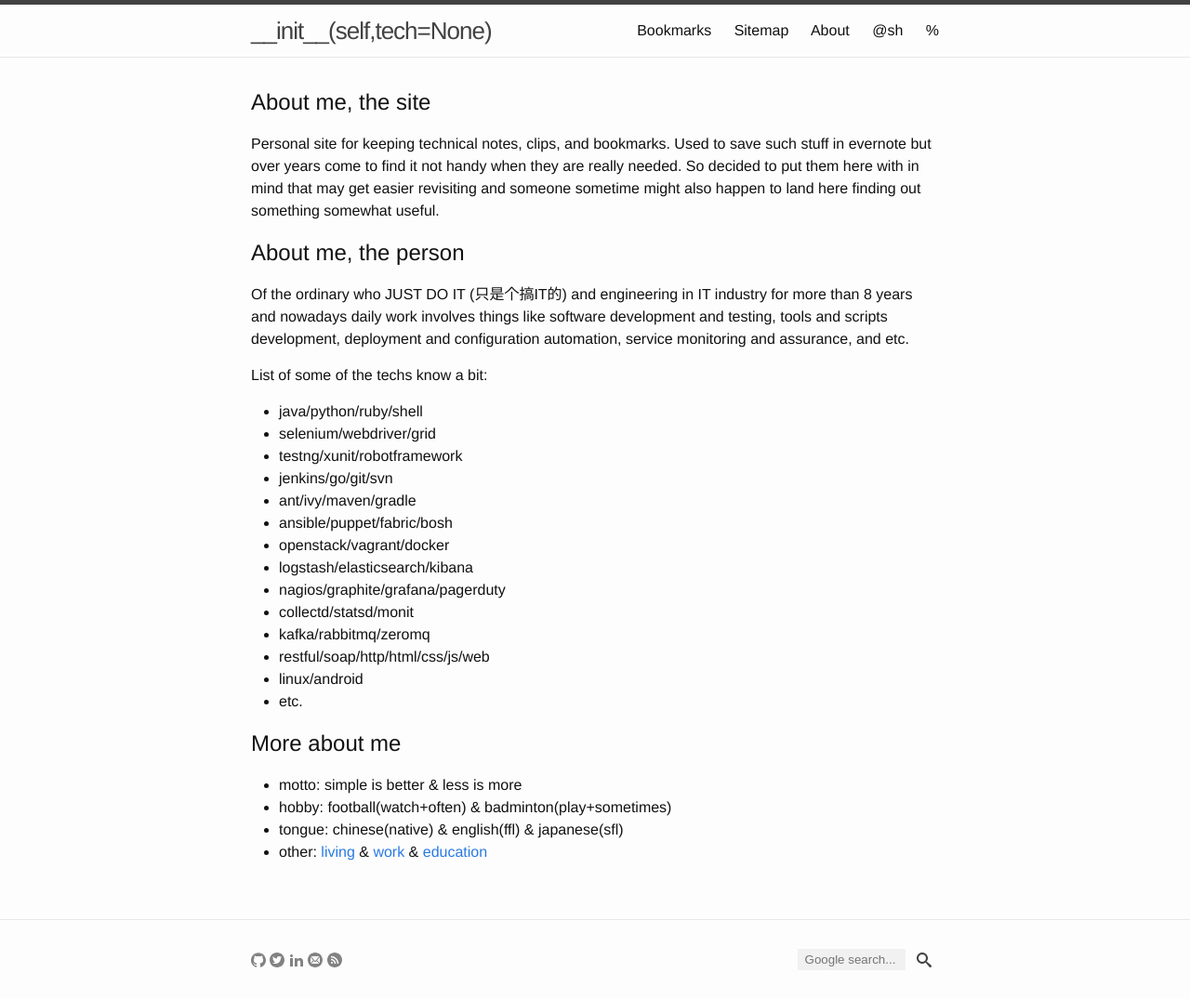
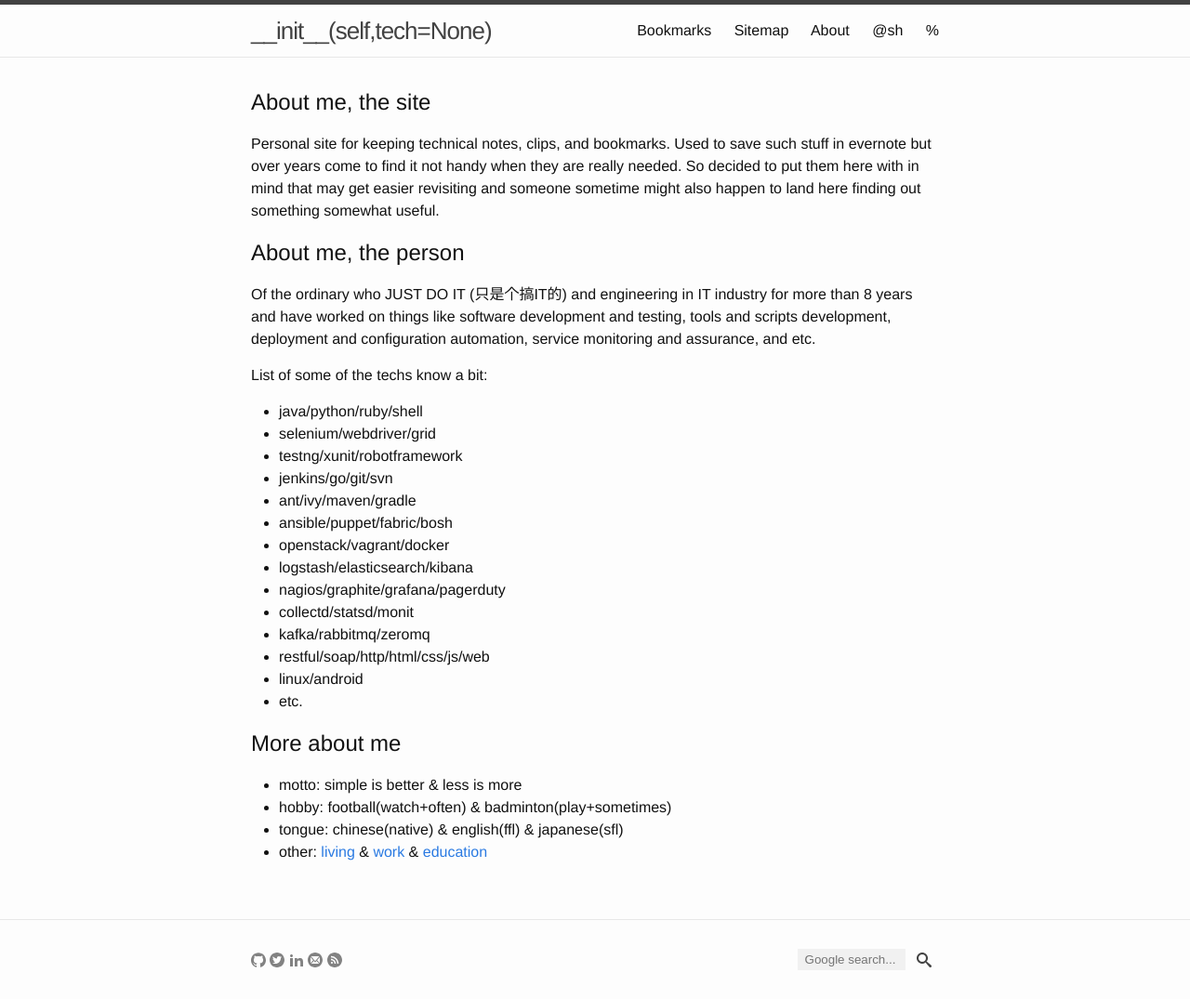
Before and after one commit to yuan-jiang/yuan-jiang.github.io, a Jekyll site: the page built from about.md, in a window 1280 px wide. Shown: the whole page at 93% size. Built offline with Jekyll 4.4.1, drawn with Linux system fonts in a browser that asks for light colours.

Commit message:
Update about.md

```diff
--- a/about.md
+++ b/about.md
@@ -8,7 +8,7 @@
 Personal site for keeping technical notes, clips, and bookmarks. Used to save such stuff in evernote but over years come to find it not handy when they are really needed. So decided to put them here with in mind that may get easier revisiting and someone sometime might also happen to land here finding out something somewhat useful.
 
 # About me, the person
-Of the ordinary who JUST DO IT (只是个搞IT的) and engineering in IT industry for more than 8 years and nowadays daily work involves things like software development and testing, tools and scripts development, deployment and configuration automation, service monitoring and assurance, and etc.
+Of the ordinary who JUST DO IT (只是个搞IT的) and engineering in IT industry for more than 8 years and have worked on things like software development and testing, tools and scripts development, deployment and configuration automation, service monitoring and assurance, and etc.
 
 List of some of the techs know a bit:
 
```
